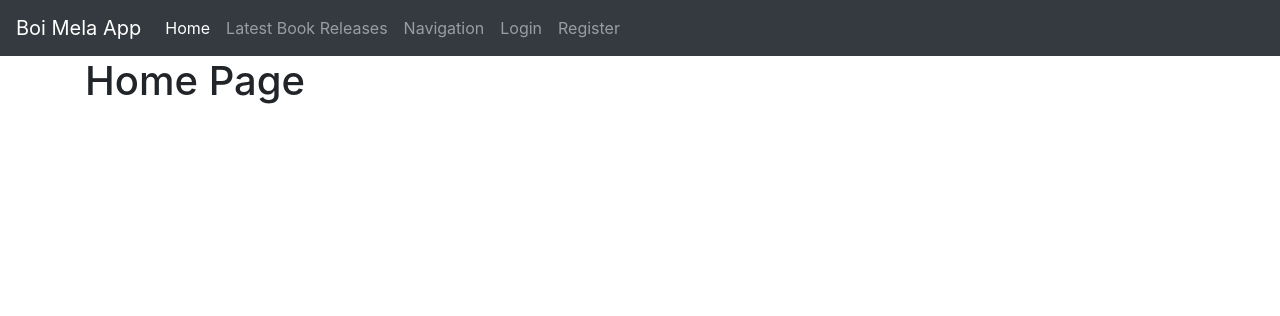
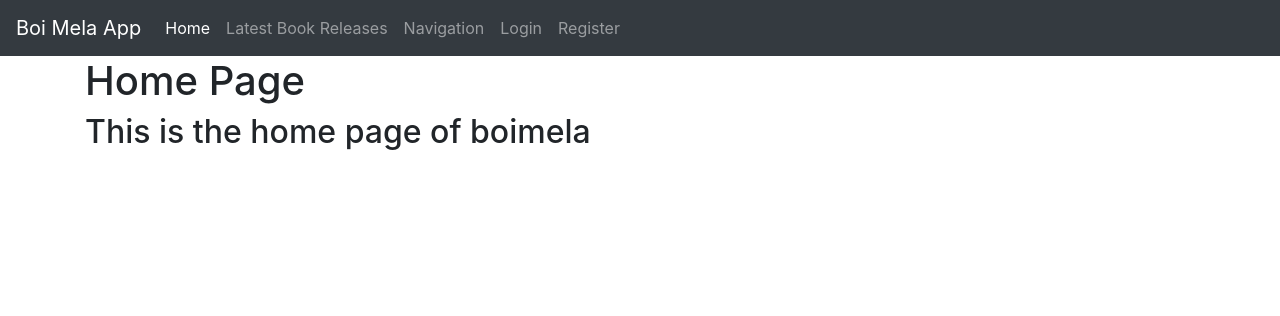
Before and after one commit to HumayaraBinte/BoiMelaProject, a Django app: page / in a window 1280 px wide. Shown: the top 316 px of the page. Run offline with Django 3.2, Linux system fonts and the light colour scheme; some libraries are stand-ins or nearby versions.

Commit message:
Testing commit

```diff
--- a/boimela/boimelaApp/templates/boimelaApp/index.html
+++ b/boimela/boimelaApp/templates/boimelaApp/index.html
@@ -3,4 +3,6 @@
 
 {% block content %}
       <h1>Home Page</h1>
+
+      <h2> This is the home page of boimela </h2>
 {% endblock content %}
```
